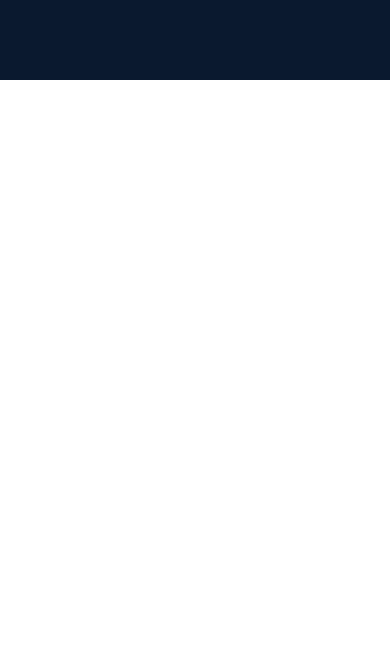
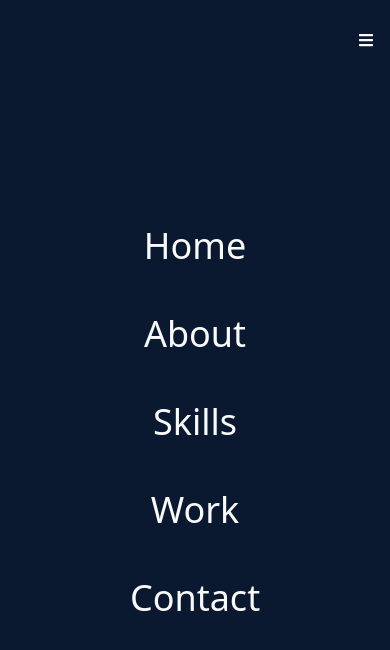
Before and after one commit to poonam-adlakha/poonam-portfolio, a React (Create React App) app: page / in a window 390 px wide. Shown: the top 650 px of the page. Built offline with nearby package versions, Linux system fonts and the light colour scheme.

Commit message:
Updated mobile menu

```diff
--- a/src/components/Navbar.jsx
+++ b/src/components/Navbar.jsx
@@ -1,11 +1,41 @@
-import React from 'react'
+import React, {useState} from 'react'
+import {FaBars, FaTimes} from 'react-icons/fa'
+import Logo from '../assets/logos.png'
 
-function Navbar() {
+const Navbar = () => {
   return (
-    <div className='fixed w-full h-[80px] flex justify-between items-center px-4 bg-[#0a192f]'>
+    <div className='fixed w-full h-[80px] flex justify-between items-center px-4 bg-[#0a192f] text-gray-50'>
+      <div>
+        <img src={Logo} alt="logo image" style={{width: '70px'}}/>
+      </div>
+        {/*Menu */}
+        <ul className='hidden md:flex'>
+            <li>Home</li>
+            <li>About</li>
+            <li>Skills</li>
+            <li>Work</li>
+            <li>Contact</li>
+        </ul>
+      {/*Hamburger */}
+      <div className='md:hidden z-10'>
+        <FaBars/>
+      </div>
 
+      {/*Mobile Menu */}
+        <ul className='absolute top-0 left-0 w-full h-screen bg-[#0a192f] flex flex-col justify-center items-center'>
+            <li className='py-6 text-4xl'>Home</li>
+            <li className='py-6 text-4xl'>About</li>
+            <li className='py-6 text-4xl'>Skills</li>
+            <li className='py-6 text-4xl'>Work</li>
+            <li className='py-6 text-4xl'>Contact</li>
+        </ul>
+
+      {/*Social Icons */}
+      <div className='hidden'>
+
+      </div>
     </div>
   )
 }
 
-export default Navbar;
+export default Navbar
```
Also changed, not shown: src/assets/logos.png (added).
